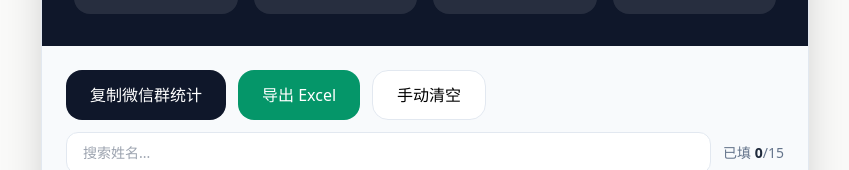
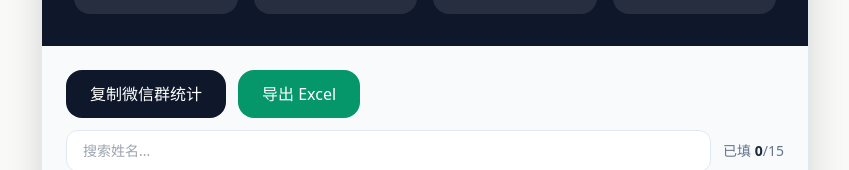
Before and after one commit to jayLyric/breakfast-app, a React (Vite) app: page / in a window 1280 px wide. Shown: the part 215-385 px from the top of the page, without its empty margins (215-1064 px from the left). Built offline with nearby package versions, Linux system fonts and the light colour scheme.

Commit message:
remove manual clear button

```diff
--- a/src/App.tsx
+++ b/src/App.tsx
@@ -273,12 +273,6 @@ export default function App() {
             >
               导出 Excel
             </button>
-            <button
-              onClick={clearToday}
-              className="rounded-xl md:rounded-2xl bg-white border border-slate-200 px-4 py-2.5 md:px-6 md:py-3 text-sm md:text-base font-medium active:scale-95 transition-all"
-            >
-              手动清空
-            </button>
           </div>
 
           <div className="flex gap-3 items-center">
```
